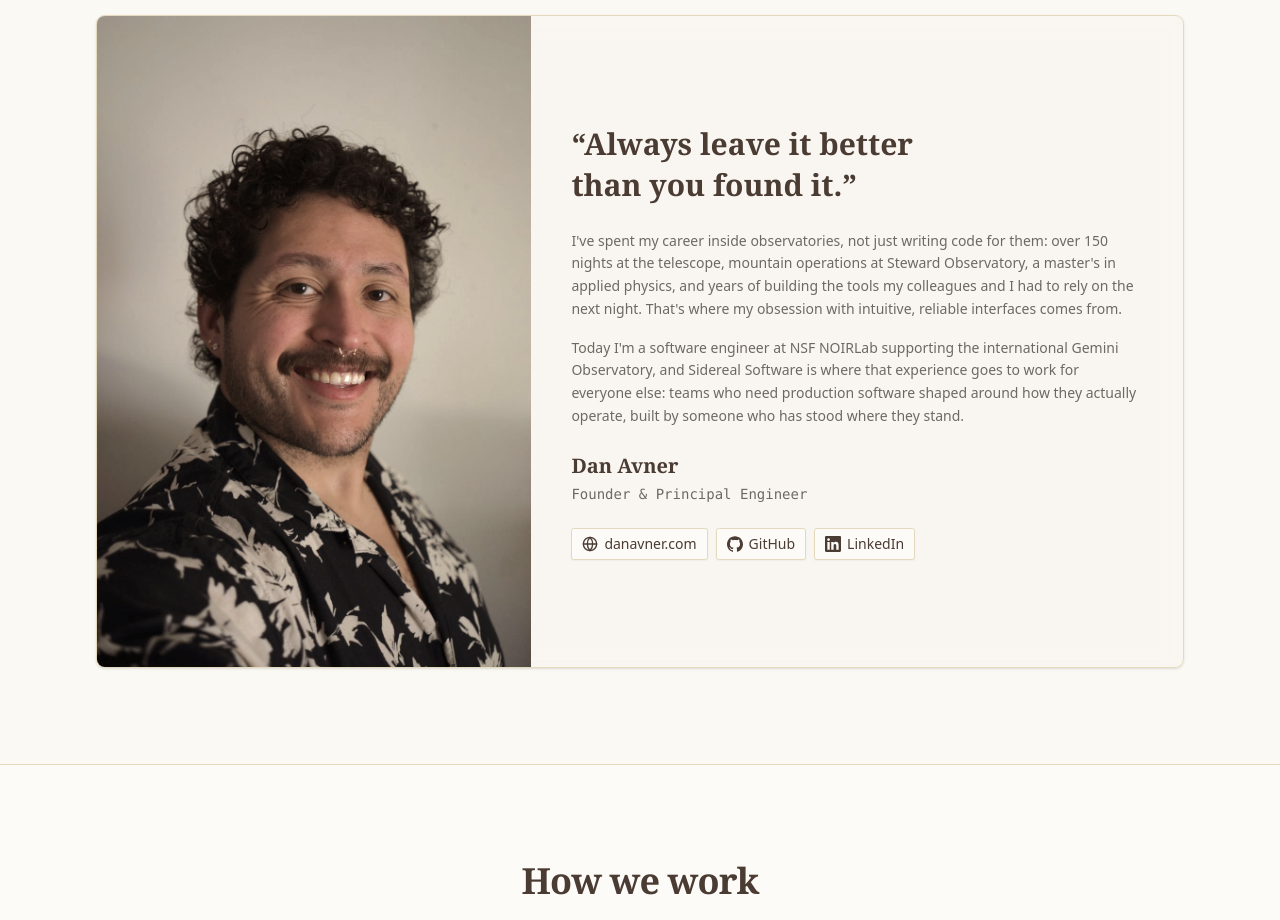
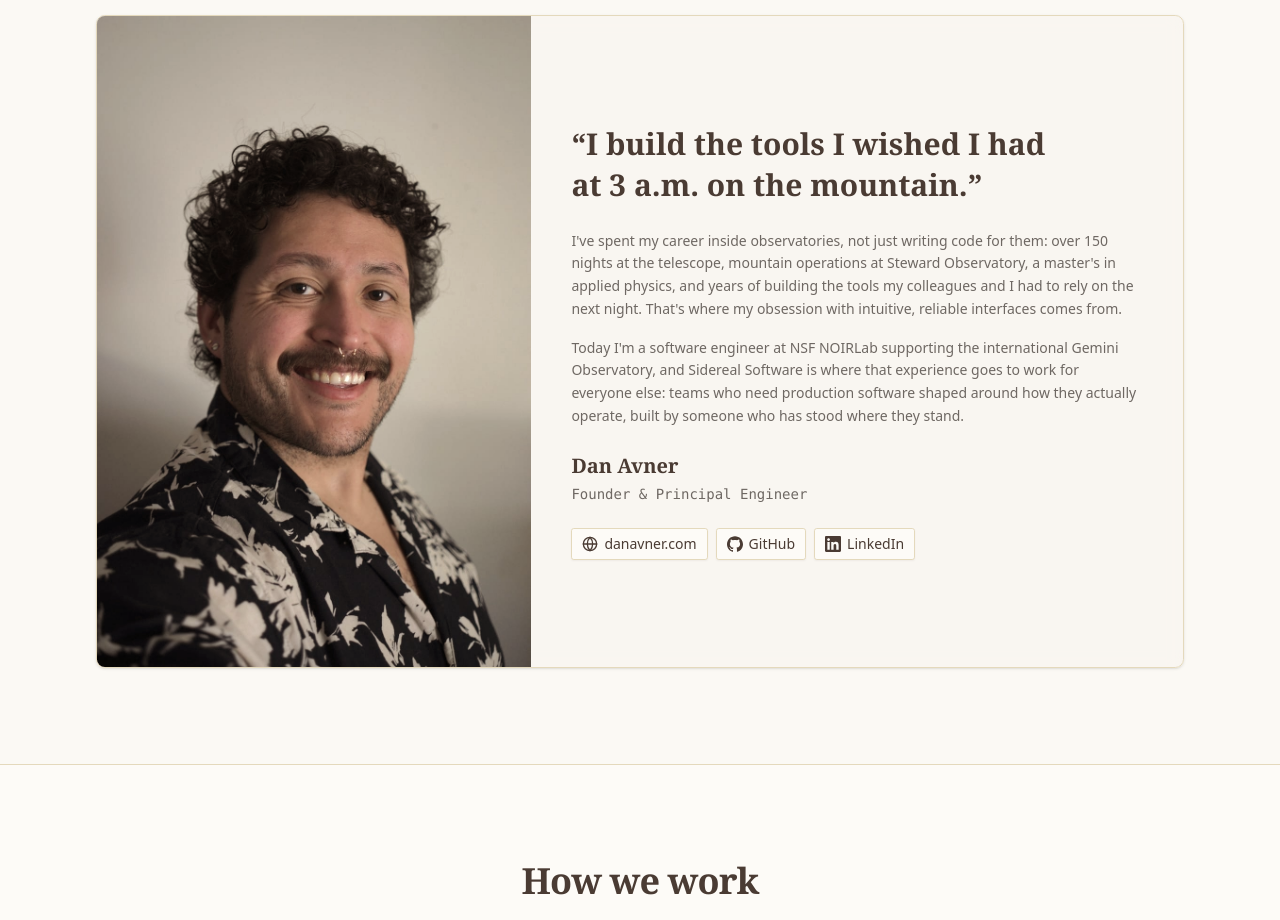
Before and after one commit to sidereal-software/sidereal-software.github.io, a React (Vite) app: page / in a window 1280 px wide. Shown: the part 5500-6420 px from the top of the page. Built offline with nearby package versions, Linux system fonts and the light colour scheme.

Commit message:
feat(site): replace founder pull quote with 3 a.m. mountain line

```diff
--- a/src/components/sections/founder.tsx
+++ b/src/components/sections/founder.tsx
@@ -35,7 +35,7 @@ export function Founder() {
             </div>
             <div className="flex flex-col justify-center gap-6 p-8 md:p-10">
               <p className="font-serif text-2xl leading-snug font-bold text-balance md:text-3xl">
-                &ldquo;Always leave it better than you found it.&rdquo;
+                &ldquo;I build the tools I wished I had at 3 a.m. on the mountain.&rdquo;
               </p>
               <div className="text-muted-foreground space-y-4 text-sm leading-relaxed">
                 <p>
```
